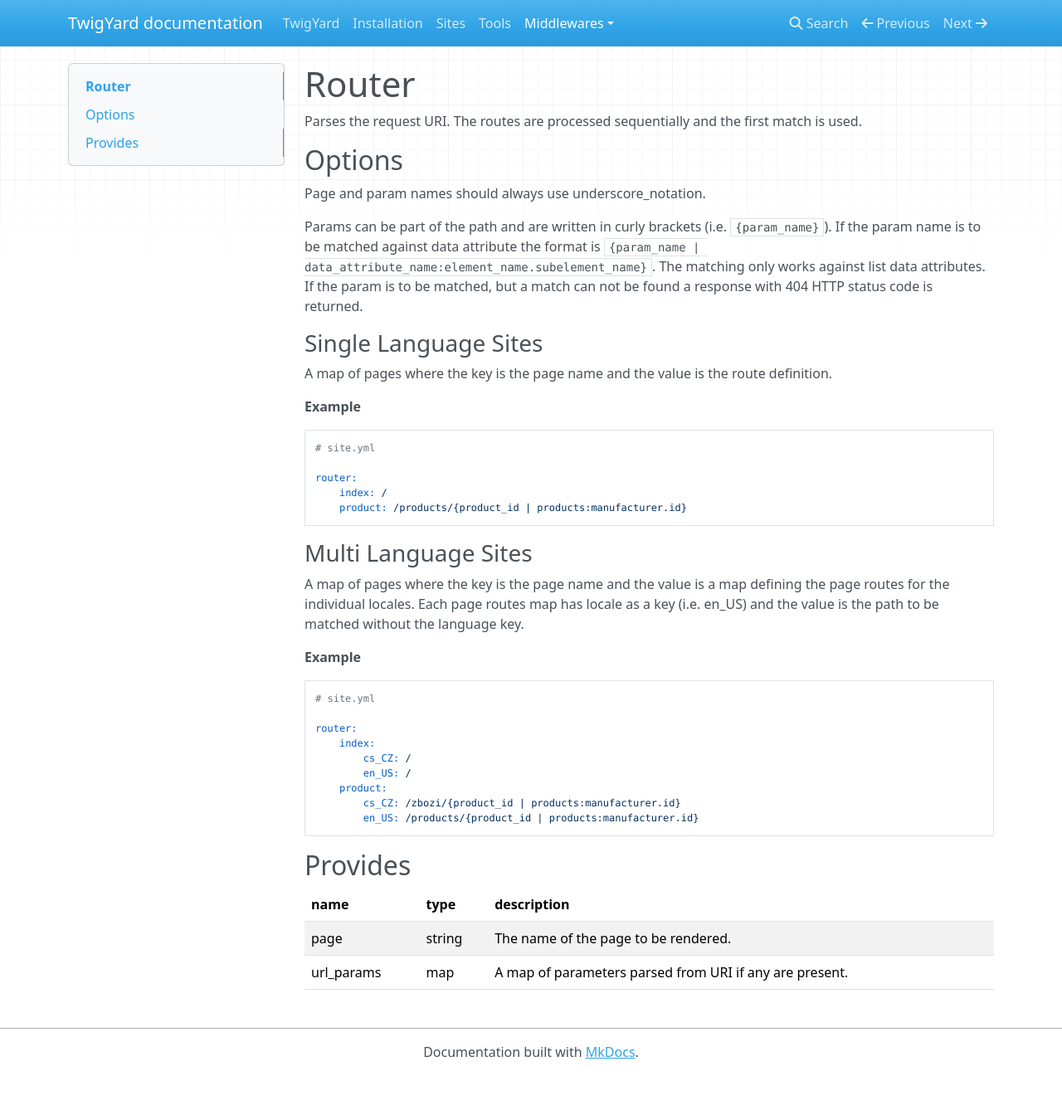
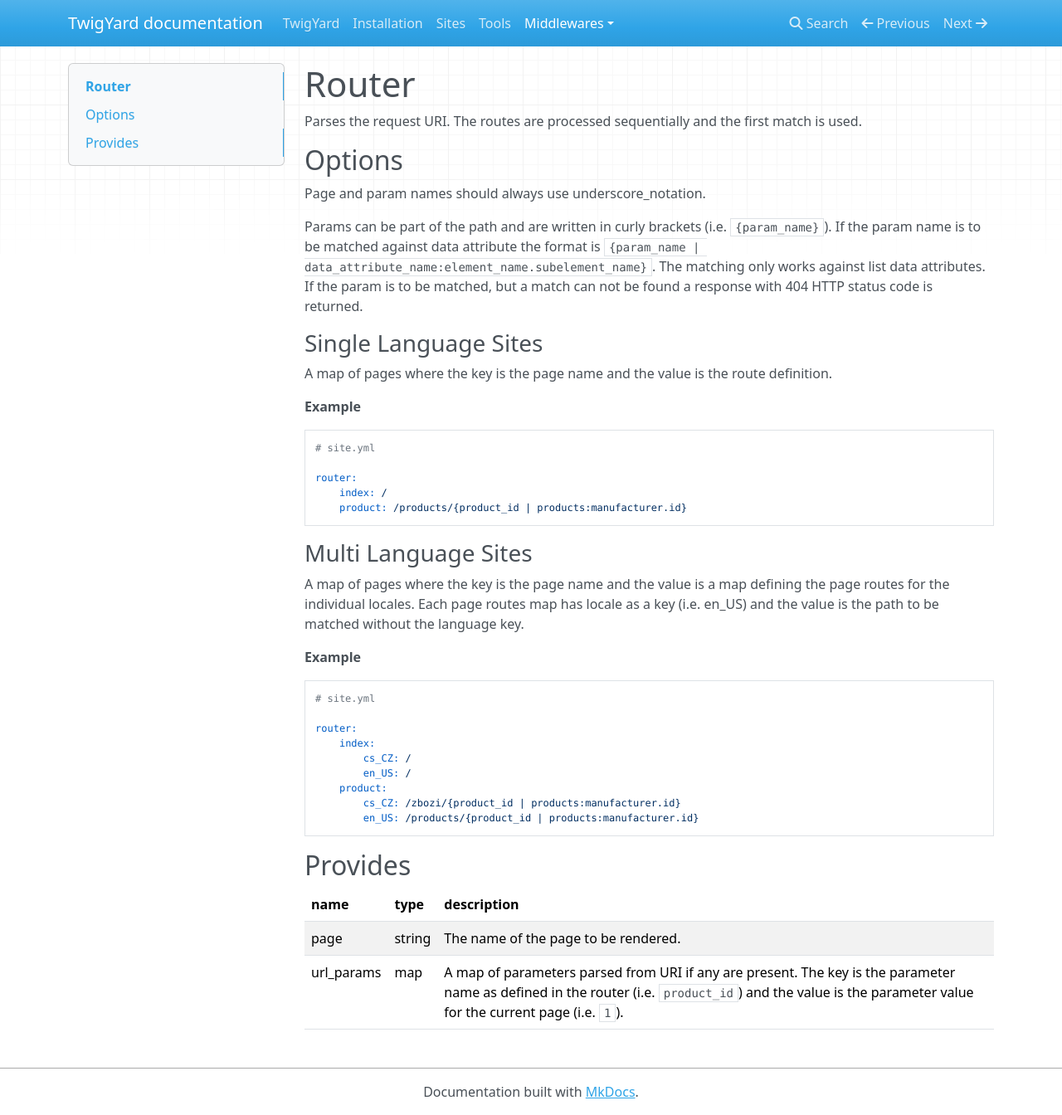
Before and after one commit to twigyard/twigyard, an MkDocs documentation site: the page built from docs/docs/middlewares/router.md, in a window 1280 px wide and 1344 px high. Shown: the whole window at 83% size. Built offline with MkDocs 1.6.1, drawn with Linux system fonts in a browser that asks for light colours; nearby versions of some CDN libraries.

Commit message:
Update router middleware docs

```diff
--- a/docs/docs/middlewares/router.md
+++ b/docs/docs/middlewares/router.md
@@ -38,4 +38,4 @@ router:
 name           | type   | description
 ---------------|--------|------------
 page           | string | The name of the page to be rendered.
-url_params     | map    | A map of parameters parsed from URI if any are present.
+url_params     | map    | A map of parameters parsed from URI if any are present. The key is the parameter name as defined in the router (i.e. `product_id`) and the value is the parameter value for the current page (i.e. `1`).
```
